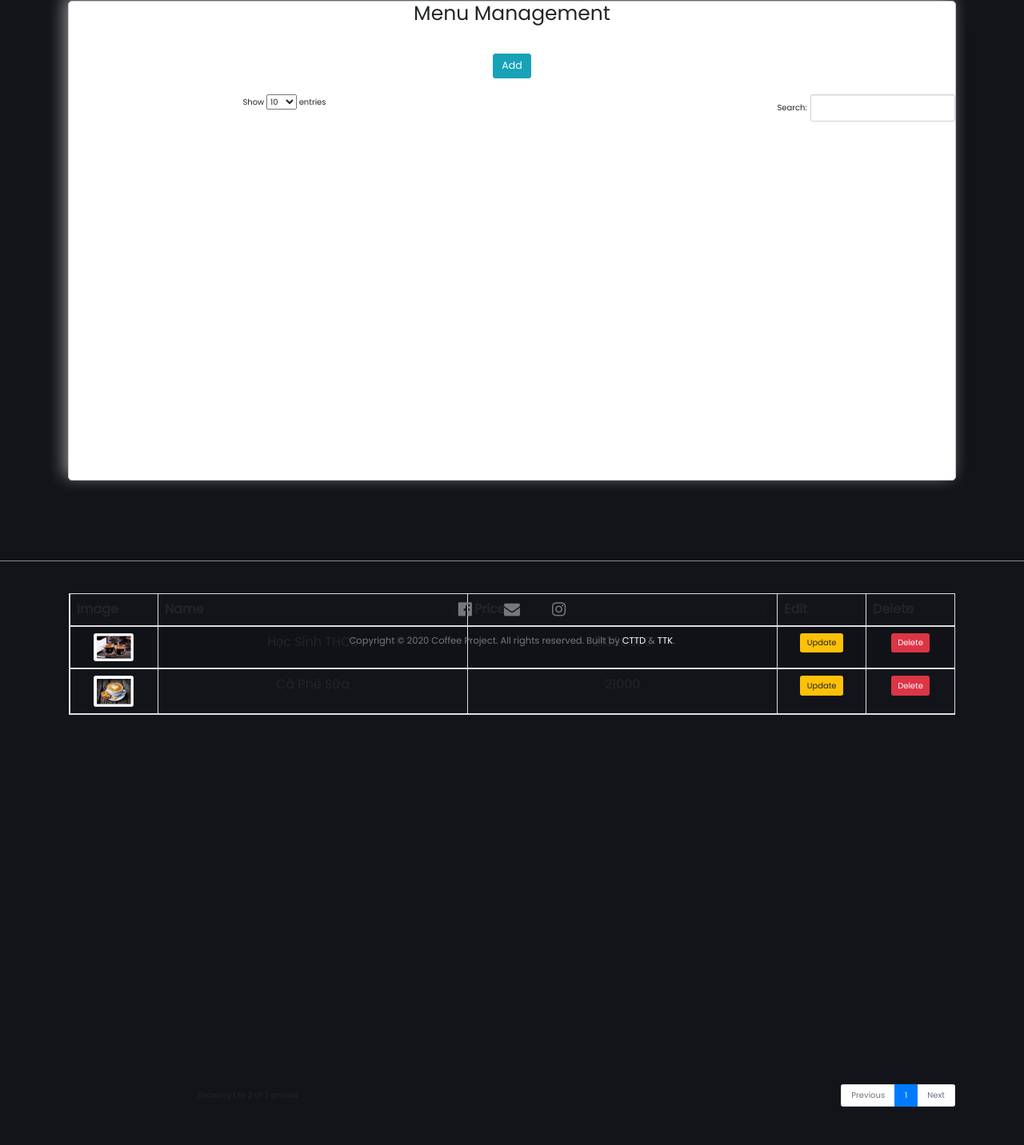
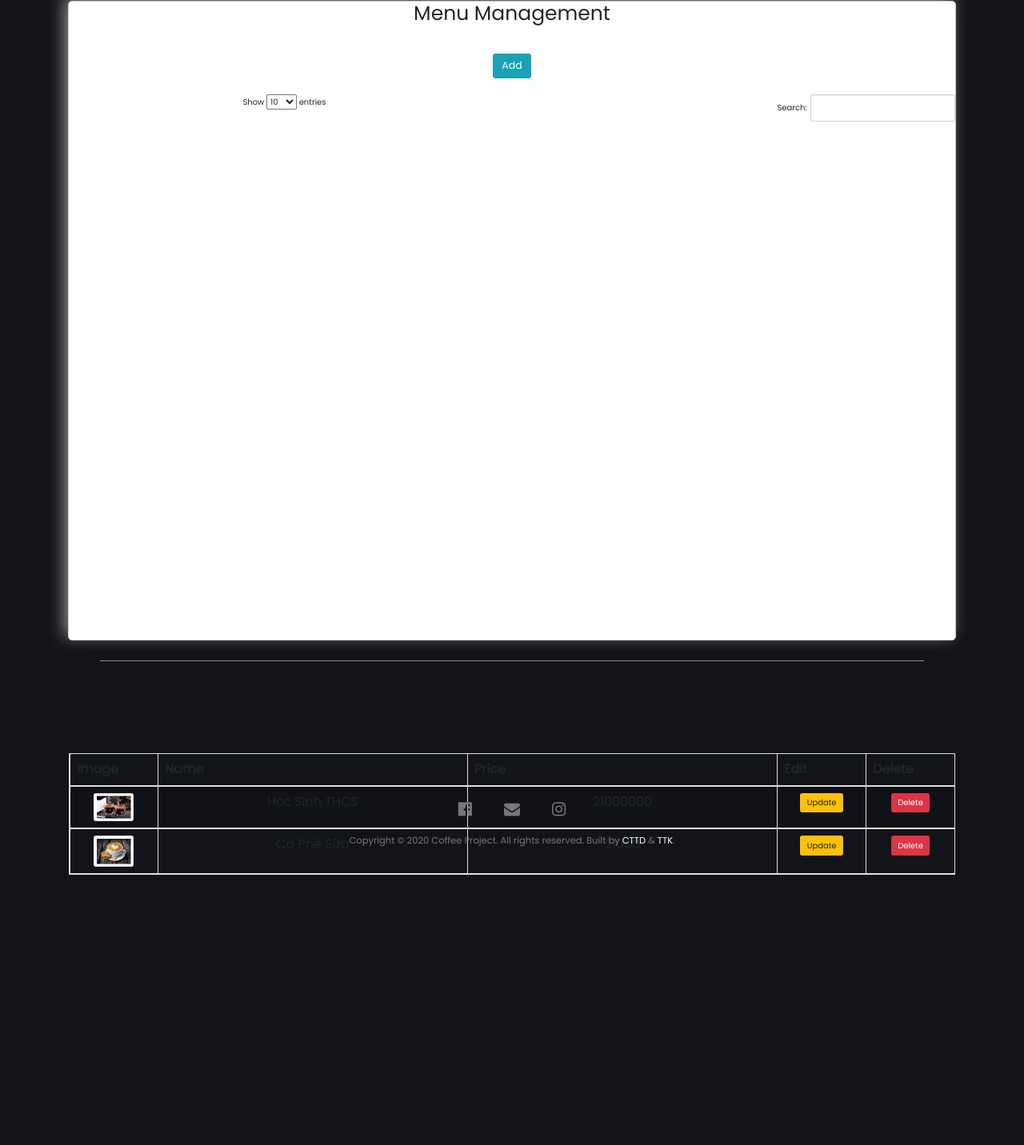
Before and after one commit to CTTD-STD/cuoikyCNPM, a PHP site: page /adminFunction.php in a window 1280 px wide. Shown: the part 99-1531 px from the top of the page at 80% size. Before the commit the page ends 1483 px from the top, so only its background shows below. Run offline with PHP 8.4, Linux system fonts and the light colour scheme; data comes from the database, SQL or seed files in the repository; some libraries are stand-ins or nearby versions.

Commit message:
Add files via upload

```diff
--- a/adminFunction.php
+++ b/adminFunction.php
@@ -62,7 +62,7 @@
 		</header>
 		<section class="sec1" id="menu" style="height: 100vh; margin: 0;">
 			<div class="container">
-				<div class="box"style="height: 100%;">
+				<div class="box" style="height: 100vh;">
 
 					<h1 align="center">Menu Management</h1>
 					<br />
@@ -71,7 +71,7 @@
 						<div style="text-align: center; margin-bottom: 20px;">
 							<button type="button" id="add_button" data-toggle="modal" data-target="#drinkModal" class="btn btn-info btn-lg">Add</button>
 						</div>
-						<table id="drink_data" class="table table-bordered table-striped" style="width: 100%; text-align: center; justify-content: center;">
+						<table id="drink_data" class="table table-bordered table-striped" style=" width: 100%; text-align: center; justify-content: center;">
 							<thead>
 								<tr>
 									<th width="10%">Image</th>
@@ -115,8 +115,8 @@
 				</div>
 			</div>
 		</section>
-		<hr>
-		<footer style="height: 20vh">
+		<hr style="margin: 125px;">
+		<footer style="height: 30vh">
 			<div class="container" data-aos="fade-up" data-aos-duration="1000" data-aos-delay="100">
 				<div class="row">
 					<div class="col-sm-12">
--- a/coffeeCart.php
+++ b/coffeeCart.php
@@ -43,7 +43,7 @@
 	</head>
 	<body>
 		<div class="containIMG">
-			<div class="topleft"><h1><img src="img/logoTDT.jpg" style=" width:100px; height:60px; "></h1></div>
+			<div class="topleft"><a href="index.php"><h1><img src="img/logoTDT.jpg" style=" width:100px; height:60px; "></h1></a></div>
 		</div>
 
 		<div class="container ">
--- a/index.php
+++ b/index.php
@@ -127,7 +127,7 @@
 						<span></span> Make Order
 					</a>
 				</div>
-							<p data-aos="fade-up" data-aos-duration="1000" data-aos-delay="100">This is our menu.</p>
+							<p data-aos="fade-up" data-aos-duration="1000" data-aos-delay="100">This is our special menu.</p>
 						</div>
 					</div>
 				</div>
```
